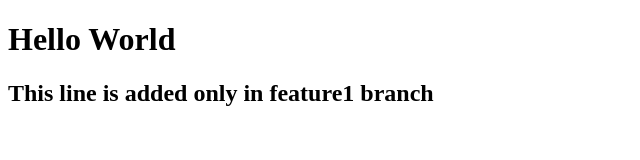
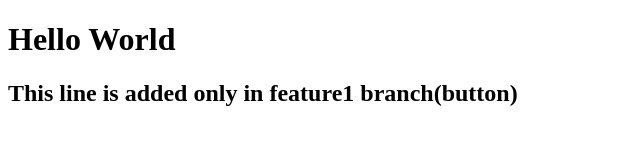
Before and after one commit to Harsha-Devarakonda/DemoRepo, a plain HTML site: page index.html in a window 1280 px wide. Shown: the whole page, without its empty margins (0-640 px from the left). Drawn offline with Linux system fonts and the light colour scheme.

```diff
--- a/index.html
+++ b/index.html
@@ -7,6 +7,6 @@
 </head>
 <body>
     <h1>Hello World</h1>
-    <h2>This line is added only in feature1 branch</h2>
+    <h2>This line is added only in feature1 branch(button)</h2>
 </body>
 </html>
```
